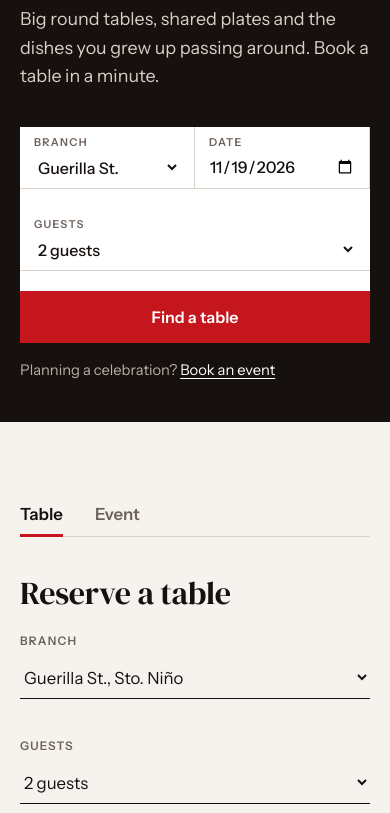
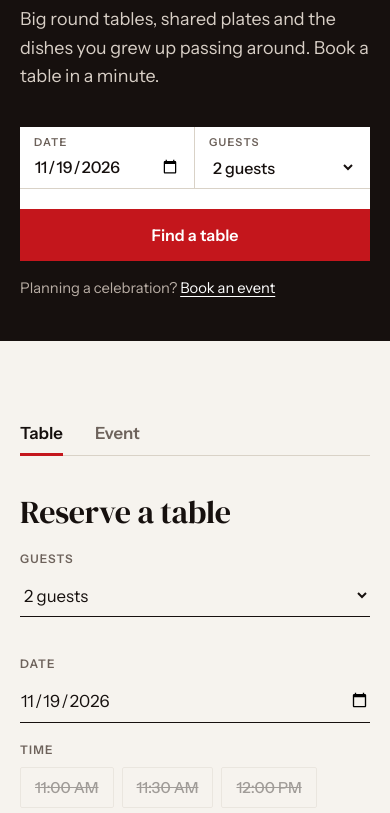
Before and after one commit to eco-i-am/ling-chan, a plain HTML site: page index.html in a window 390 px wide. Shown: the part 540-1353 px from the top of the page. Drawn offline with Linux system fonts and the light colour scheme.

Commit message:
Guerilla only (Panorama is delivery), fix quick bar layout

```diff
--- a/index.html
+++ b/index.html
@@ -29,7 +29,7 @@
       <h1>Serving<br>Authentic<br>Happiness</h1>
       <p class="lead">Big round tables, shared plates and the dishes you grew up passing around. Book a table in a minute.</p>
       <form id="quick" class="quick" aria-label="Find a table">
-        <label>Branch<select id="qBranch"><option value="Guerilla">Guerilla St.</option><option value="Panorama">Panorama</option></select></label>
+        <input type="hidden" id="qBranch" value="Guerilla">
         <label>Date<input type="date" id="qDate"></label>
         <label>Guests<select id="qSize"></select></label>
         <button class="btn" type="submit">Find a table</button>
@@ -50,12 +50,7 @@
           <form id="resForm" class="panel" role="tabpanel" aria-labelledby="tabTable" novalidate>
             <h2>Reserve a table</h2>
             <div class="row">
-              <label>Branch
-                <select id="branch" required>
-                  <option value="Guerilla">Guerilla St., Sto. Niño</option>
-                  <option value="Panorama">Panorama</option>
-                </select>
-              </label>
+              <input type="hidden" id="branch" value="Guerilla">
               <label>Guests<select id="size" required></select></label>
               <label>Date<input type="date" id="date" required></label>
             </div>
@@ -83,9 +78,7 @@
             <h2>Book an event</h2>
             <p class="sub">We hold your date right away and our events team calls to confirm the details.</p>
             <div class="row">
-              <label>Venue
-                <select id="evBranch"><option value="Guerilla">Guerilla St., Sto. Niño</option><option value="Panorama">Panorama</option></select>
-              </label>
+              <input type="hidden" id="evBranch" value="Guerilla">
               <label>Event type
                 <select id="evType"><option>Birthday</option><option>Wedding / Reception</option><option>Christening</option><option>Family reunion</option><option>Company event</option><option>Graduation</option><option>Other</option></select>
               </label>
@@ -141,7 +134,7 @@
       </header>
       <div id="menuTabs" class="menu-tabs" role="group" aria-label="Menu categories"></div>
       <p id="menuNote" class="menu-note"></p>      <div id="menuGrid" class="menu-cols"></div>
-      <p class="order">Party trays and take-out: Guerilla <a href="tel:+639270124004">0927 012 4004</a> · Panorama <a href="tel:+639285245346">0928 524 5346</a><br><small>Prices include 12% VAT and are subject to 7% service charge. Panorama prices may differ.</small></p>
+      <p class="order">Party trays and take-out: <a href="tel:+639270124004">0927 012 4004</a><br><small>Prices include 12% VAT and are subject to 7% service charge.</small></p>
     </div>
   </section>
 
@@ -162,7 +155,7 @@
         <address>
           <b>Guerilla</b><br>2 Guerilla Street, Barangay Sto. Niño<br>Marikina City 1800
         </address>
-        <p><b>Reservations &amp; orders</b><br>Guerilla <a href="tel:+639270124004">0927 012 4004</a><br>Panorama <a href="tel:+639285245346">0928 524 5346</a></p>
+        <p><b>Reservations &amp; orders</b><br><a href="tel:+639270124004">0927 012 4004</a></p>
         <p><b>Email</b><br><a href="mailto:lingchanguerilla@gmail.com">lingchanguerilla@gmail.com</a></p>
         <p class="links"><a href="https://www.google.com/maps/search/?api=1&query=2+Guerilla+Street+Sto.+Nino+Marikina+City" target="_blank" rel="noopener">Directions</a> · <a href="https://www.facebook.com/p/Ling-Chan-61566582730433/" target="_blank" rel="noopener">Facebook</a></p>
       </div>
--- a/store.js
+++ b/store.js
@@ -9,8 +9,7 @@ const CFG = {
   maxPartyOnline: 12,
   // Tables per branch: capacity -> how many. TODO confirm real floor plan.
   tables: {
-    Guerilla: [{ seats: 2, n: 6 }, { seats: 4, n: 10 }, { seats: 6, n: 6 }, { seats: 10, n: 3 }, { seats: 12, n: 1 }],
-    Panorama: [{ seats: 2, n: 6 }, { seats: 4, n: 10 }, { seats: 6, n: 6 }, { seats: 10, n: 3 }]
+    Guerilla: [{ seats: 2, n: 6 }, { seats: 4, n: 10 }, { seats: 6, n: 6 }, { seats: 10, n: 3 }, { seats: 12, n: 1 }]
   }
 };
 CFG.eventSessions = [   // TODO confirm with the restaurant
@@ -90,19 +89,16 @@ Store.seedDemo = function () {
   add('Guerilla', iso(0), '12:30', 2, 'Maria Santos', '0918 555 0102', '', '');
   add('Guerilla', iso(0), '18:00', 4, 'J. Tan', '0920 555 0104', 'Anniversary', 'Quiet table');
   add('Guerilla', iso(0), '18:30', 10, 'Reyes Holiday Party', '0927 555 0103', 'Holiday party', 'Need 2 high chairs', 'seated');
-  add('Panorama', iso(0), '18:30', 4, 'Lim', '0915 555 0105', '', '');
   add('Guerilla', iso(1), '11:30', 3, 'Garcia', '0916 555 0106', '', '');
   add('Guerilla', iso(1), '12:00', 8, 'Bautista & friends', '0919 555 0107', 'Business', 'Invoice needed');
   // Tomorrow 7 PM: every table that seats 6 or more is taken, so larger parties see it greyed out
   [['Cruz', 6], ['Ocampo', 6], ['Mendoza', 6], ['Villanueva', 6], ['Pascual', 6], ['Aquino', 6], ['Tolentino', 10], ['Salazar', 10], ['Navarro', 10], ['Domingo', 12]]
     .forEach(([n, s], i) => add('Guerilla', iso(1), '19:00', s, n + ' family', '0917 555 02' + String(10 + i), '', ''));
   add('Guerilla', iso(2), '18:00', 5, 'Ramos', '0921 555 0108', 'Birthday', 'Cake arrives at 6');
-  add('Panorama', iso(2), '12:00', 12, 'Uy', '0922 555 0109', 'Family gathering', '');
   this.save(list);
   this.saveEvents([
     { id: 'evdemo0', code: 'EV-DEMO0', branch: 'Guerilla', type: 'Birthday', date: iso(10), session: 'dinner', guests: 45, setup: 'Function area (private)', food: 'Set menu per head', name: 'Aileen Cruz', phone: '0917 555 0199', email: 'aileen@example.com', notes: '60th birthday, needs karaoke', status: 'pending', createdAt: Date.now() },
-    { id: 'evdemo1', code: 'EV-DEMO1', branch: 'Guerilla', type: 'Company event', date: iso(21), session: 'lunch', guests: 80, setup: 'Whole restaurant buy-out', food: 'Party trays', name: 'R. Mendoza', phone: '0928 555 0188', email: '', notes: 'Year-end lunch', status: 'confirmed', createdAt: Date.now() },
-    { id: 'evdemo2', code: 'EV-DEMO2', branch: 'Panorama', type: 'Wedding / Reception', date: iso(35), session: 'dinner', guests: 120, setup: 'Whole restaurant buy-out', food: 'Set menu per head', name: 'Santos-Lee', phone: '0917 555 0177', email: '', notes: 'Reception for 120, stage and sound system', status: 'pending', createdAt: Date.now() }
+    { id: 'evdemo1', code: 'EV-DEMO1', branch: 'Guerilla', type: 'Company event', date: iso(21), session: 'lunch', guests: 80, setup: 'Whole restaurant buy-out', food: 'Party trays', name: 'R. Mendoza', phone: '0928 555 0188', email: '', notes: 'Year-end lunch', status: 'confirmed', createdAt: Date.now() }
   ]);
 };
 if (CFG.demo) Store.seedDemo();
--- a/styles.css
+++ b/styles.css
@@ -30,7 +30,7 @@ h3{font-size:1.4rem}
 .hero-copy{width:100%;max-width:640px;padding:150px max(24px,4vw) 56px max(24px,calc((100vw - 1120px)/2))}
 .hero h1{font-size:clamp(3rem,7vw,5.8rem);letter-spacing:-.02em;margin-bottom:26px}
 .lead{max-width:34ch;font-size:1.12rem;color:#d8cfc6;margin:0 0 36px}
-.quick{display:grid;grid-template-columns:1.1fr 1.1fr .8fr auto;gap:0;background:var(--white);color:var(--ink);align-items:end;max-width:640px}
+.quick{display:grid;grid-template-columns:1.3fr 1fr auto;gap:0;background:var(--white);color:var(--ink);align-items:end;max-width:640px}
 .quick label{display:block;padding:10px 14px 8px;font:600 .68rem/1 var(--body);letter-spacing:.12em;text-transform:uppercase;color:var(--muted);border-right:1px solid var(--line)}
 .quick select,.quick input{display:block;width:100%;margin-top:6px;border:0;background:transparent;font:500 1rem var(--body);color:var(--ink);padding:2px 0;border-radius:0}
 .quick .btn{align-self:stretch;border-radius:0;padding:0 26px}
@@ -171,11 +171,11 @@ td .btn.ghost{background:transparent;border:1px solid var(--ink);color:var(--ink
   .hero{display:block;min-height:0;background:var(--ink)}
   .hero::before{content:"";display:block;height:62vw;min-height:230px;max-height:420px;background:url(assets/front.jpg) center 30%/cover no-repeat}
   .hero-copy{max-width:none;padding:32px max(20px,env(safe-area-inset-left,0px)) 40px}.seal{display:none}
-  .quick{max-width:none}.quick label:nth-child(3){grid-column:1/-1;border-right:0}
+  .quick{max-width:none}
   .top{position:sticky;top:env(safe-area-inset-top,0px);background:var(--ink);padding:10px max(16px,env(safe-area-inset-left,0px))}.top nav{gap:16px}.top nav a:nth-child(2),.top nav a:nth-child(3){display:none}
   .brand img{width:48px;height:48px}
   .menu-photos{grid-auto-flow:row}
-  .quick{grid-template-columns:1fr 1fr}.quick label{border-bottom:1px solid var(--line)}.quick .btn{grid-column:1/-1;padding:16px}
+  .quick{grid-template-columns:1fr 1fr}.quick label{border-bottom:1px solid var(--line)}.quick label:nth-of-type(2){border-right:0}.quick .btn{grid-column:1/-1;padding:16px}
   .book-grid{grid-template-columns:1fr;gap:40px}.side{border-left:0;border-top:1px solid var(--line);padding:32px 0 0}
   .row,.row.two{grid-template-columns:1fr}
   .menu-cols{columns:1}.celebrate{grid-template-columns:1fr}.celebrate img{min-height:280px}
```
Also changed, not shown: admin.html (+1 -1 lines), 1 other file.
